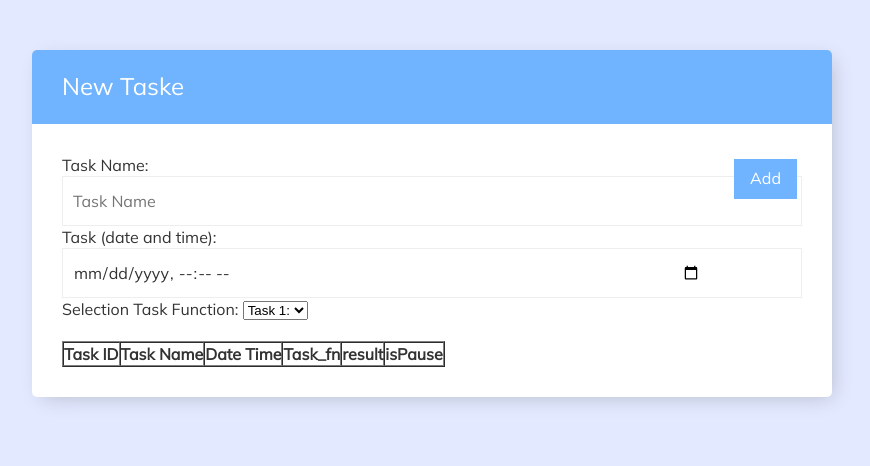
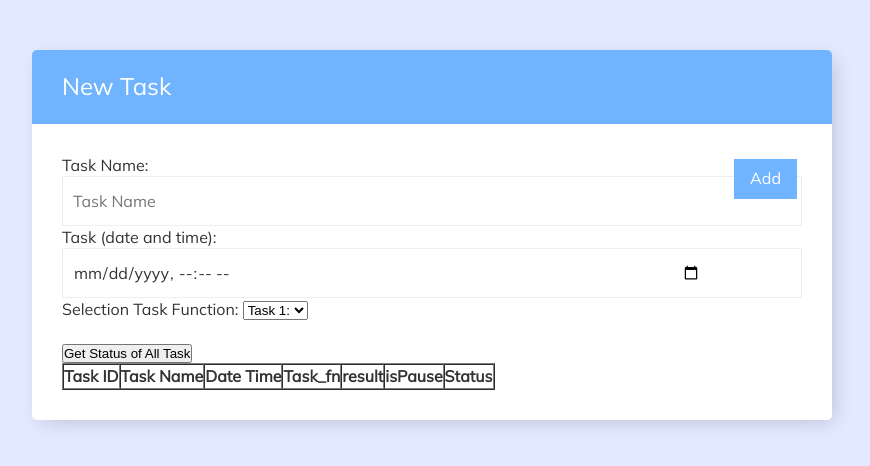
Before and after one commit to darshita2304/learn_celery, a Flask app: page / in a window 1280 px wide. Shown: the top 466 px of the page, without its empty margins (208-1078 px from the left). Run offline with Flask 3, Linux system fonts and the light colour scheme; lists and menus that the app fills with data are empty.

Commit message:
celery with redis..

```diff
--- /dev/null
+++ b/celery_with_flask/celery_module/task_list.json
@@ -0,0 +1 @@
+["7d248fd0-b6a9-4874-a42d-0d97d8c4fe02", "be6478d0-ab29-494f-96e8-3fc7e530f5b8", "f9099159-5fd7-48d3-b293-4c2449bb56dc"]
--- a/celery_with_flask/main.py
+++ b/celery_with_flask/main.py
@@ -7,12 +7,18 @@ from time import sleep
 import pytz
 import sys
 import os
+import json
 from flask import Flask, request, render_template
+from celery_module.tasks import addition, reverse, task1, task2, task3, task4
 
-from celery_module.tasks import addition, reverse, task1, task2, task3, task4
+from celery_module.celery_app import app as celery_app
 
 
 app = Flask(__name__)
+
+# app = Celery('celery_app')
+# app.config_from_object('celery_module.celeryappconfig')
+
 sys.path.insert(0, os.path.abspath(os.path.dirname(__file__)))
 task_list = dict()
 
@@ -65,14 +71,13 @@ def create_celery_task(task_datetime, task_fn):
     return result
 
 
-# def waiting_results(task_id):
-#     result = app.AsyncResult(task_id)
-
-#     # Wait for the task to finish
-#     result.wait()
-#     # Get the result of the task
-#     print("Task finished")
-#     print(result.result)
+def update_json_records():
+    lst = []
+    for key, value in task_list.items():
+        lst.append(key)
+    # only task key need to be recorded...
+    with open('./celery_module/task_list.json', 'w') as fp:
+        json.dump(lst, fp)
 
 
 @ app.route("/")
@@ -91,9 +96,11 @@ def addtask():
     result = create_celery_task(task_datetime, task_fn)
 
     task_obj = {"task_name": task_name,
-                "task_datetime": task_time, "task_fn": task_fn, "is_pause": False, "result": result}
+                "task_datetime": task_time, "task_fn": task_fn, "status": "PENDING", "result": result}
     task_list[result.id] = task_obj
-    # waiting_results(result.id)
+
+    # update_json_records()
+
     return render_template("index.html", task_list=task_list)
 
 
@@ -107,11 +114,14 @@ def pause_task():
     task_id = request.form['task_id']
 
     result = task_list[task_id]['result']
-    task_list[task_id]['is_pause'] = True
+    task_list[task_id]['status'] = "PAUSED"
     result.revoke()
     print("task is requested to pause.... name = ")
     # print(task_id)
     print(task_list[task_id]['task_name'])
+
+    # update_json_records()
+
     return render_template("index.html", task_list=task_list)
 
 
@@ -126,14 +136,33 @@ def resume_task():
         task_datetime, task_list[old_task_id]['task_fn'])
 
     task_obj = {"task_name": task_list[old_task_id]['task_name'],
-                "task_datetime": old_task_datetime, "task_fn": task_list[old_task_id]['task_fn'], "is_pause": False, "result": new_result}
+                "task_datetime": old_task_datetime, "task_fn": task_list[old_task_id]['task_fn'], "status": "PENDING", "result": new_result}
 
     del task_list[old_task_id]
     task_list[new_result.id] = task_obj
 
+    # update_json_records()
     return render_template("index.html", task_list=task_list)
+
+
+@app.route('/get_status_tasks', methods=['GET'])
+def get_status_tasks():
+    for key, value in task_list.items():
+        print(key)
+        result = AsyncResult(key, app=celery_app)
+        print("--------")
+        print(result.ready())
+        # task_list[key]['status'] = result.status
+
+        if result.status == "SUCCESS":
+            task_list[key]['status'] = result.status
+
+    return render_template("index.html", task_list=task_list)
+    # return "checking result....
 
 
 if __name__ == '__main__':
     # Get the result of the task
     app.run(host='127.0.0.1', port=3000)
+
+    # check_for_result()
--- a/celery_with_flask/templates/index.html
+++ b/celery_with_flask/templates/index.html
@@ -12,7 +12,7 @@
   <div id="wrapper">
     <div class="invitation">
       <header id="header">
-        <h1>New Taske</h1>
+        <h1>New Task</h1>
       </header>
       <main class="main">
         <form id="inviteForm" action="/addtask" method="POST">
@@ -32,12 +32,13 @@
           <br/>
           <button type="submit" name="submit" value="submit">Add</button>
         </form>
-        <!--
-        <div class="showHide">
-          <label>Hide those who haven't responded</label>
-          <input type="checkbox">
+
+        <div class="">
+         <form id="pauseForm" action="/get_status_tasks" method="GET">
+            <button type="submit" name="submit" value="Get Status">Get Status of All Task</button>
+          </form>
         </div>
-        -->
+
         <table cellspacing="0" border="1">
       <tr>
          <th>Task ID</th>
@@ -46,6 +47,7 @@
          <th>Task_fn</th>
          <th>result</th>
          <th>isPause</th>
+         <th>Status</th>
       </tr>
 
         {% if task_list is defined %}
@@ -60,15 +62,22 @@
              <td>{{task['result']}}</td>
 
              <td>
-             {% if (task['is_pause']) %}
-                <form id="pauseForm" action="/resume_task" method="POST">
-                  <input type="hidden" id="task_id" name="task_id" value={{id}}>
-                  <button type="submit" name="submit" value="submit">Resume</button> </form>
-            {% else %}
+                {% if (task['status']) == "PENDING" %}
+
                     <form id="pauseForm" action="/pause_task" method="POST">
                       <input type="hidden" id="task_id" name="task_id" value={{id}}>
                         <button type="submit" name="submit" value="submit">Pause</button>
                     </form>
+
+                {% elif (task['status'] == "PAUSED") %}
+                    <form id="pauseForm" action="/resume_task" method="POST">
+                      <input type="hidden" id="task_id" name="task_id" value={{id}}>
+                      <button type="submit" name="submit" value="submit">Resume</button> </form>
+                {% endif %}
+              </td>
+              <td>
+                {% if task['status'] is defined %}
+                  {{task['status']}}
                 {% endif %}
               </td>
         </tr>
--- /dev/null
+++ b/requirements.txt
@@ -0,0 +1,4 @@
+celery
+celery[tblib]
+flower
+rabbitmq
```
Also changed, not shown: celery_with_flask/celery_module/celery_app.py (+12 -11 lines), celery_with_flask/celery_module/celeryappconfig.py (+14 -3 lines), celery_with_flask/celery_module/tasks.py (+31 -8 lines), readme.md, 3 other files. Lines whose indentation alone changed are shown as unchanged.
